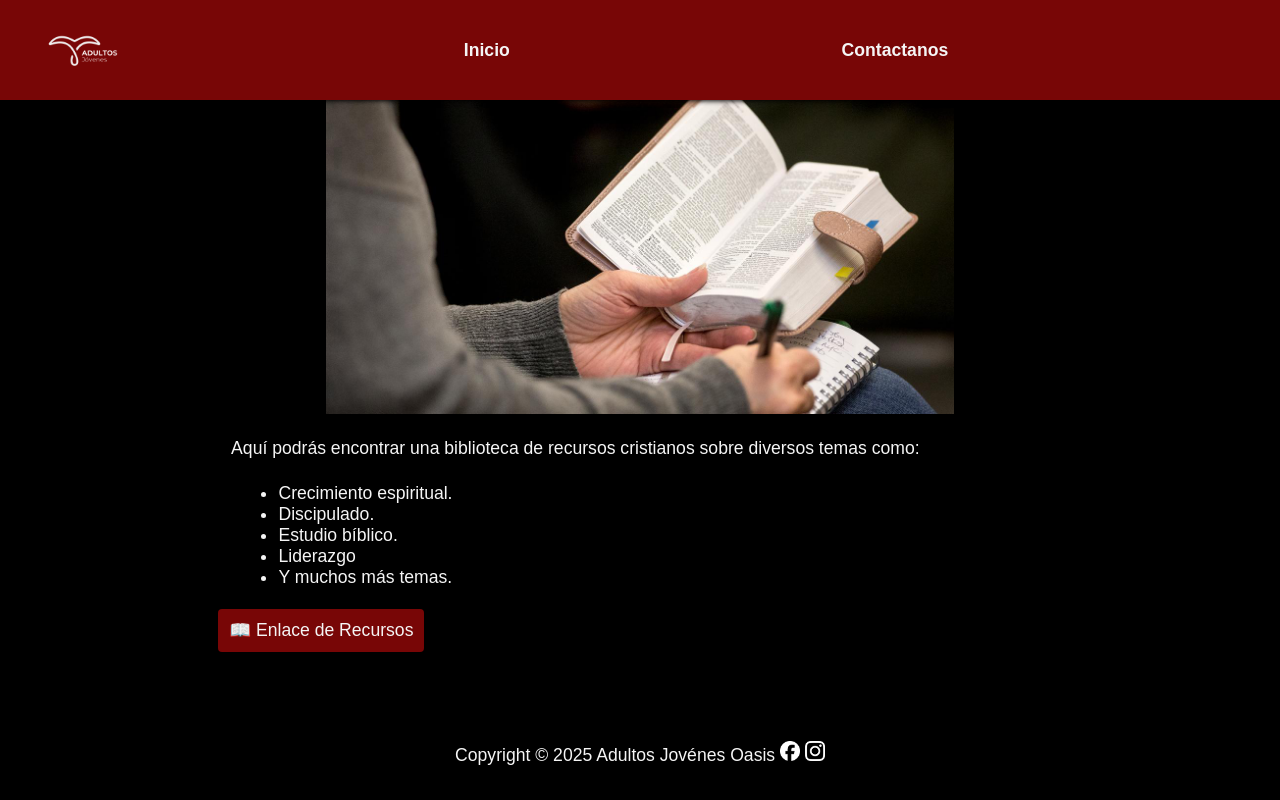
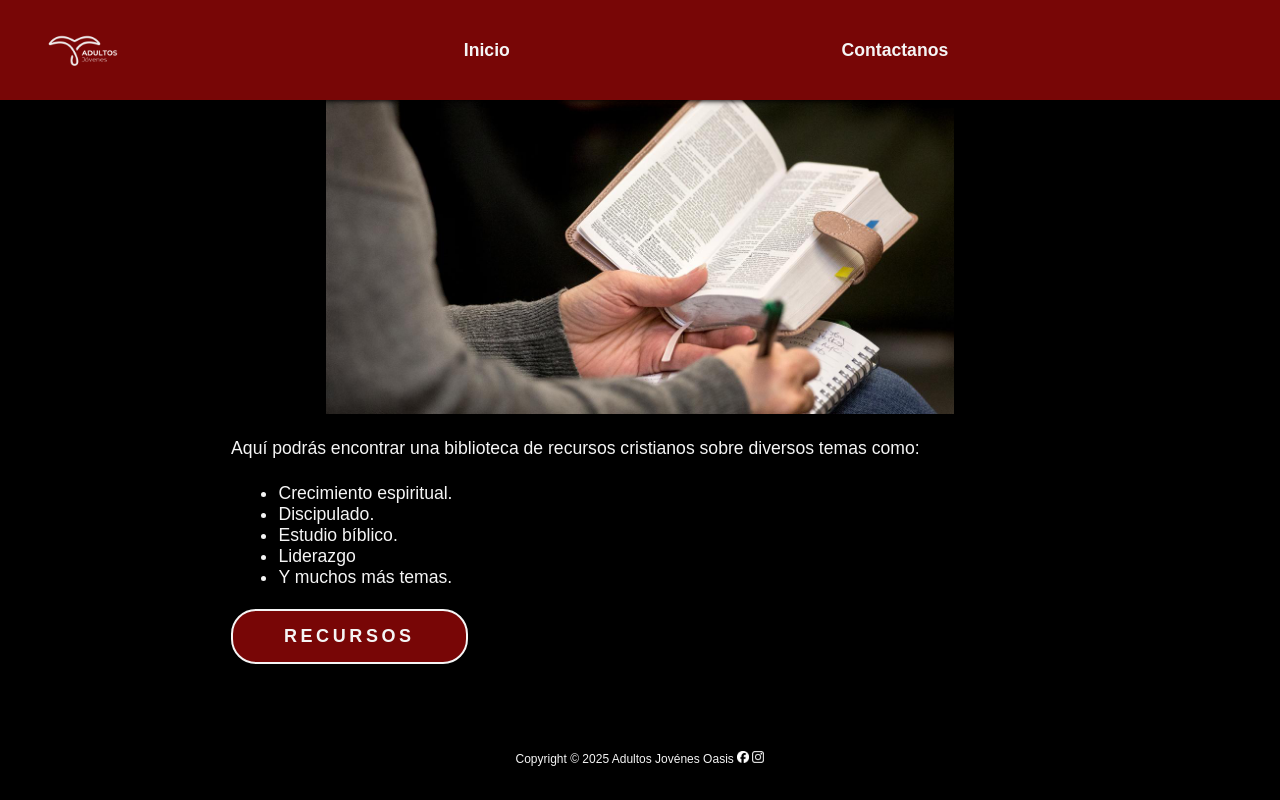
Before and after one commit to JakkGJ/adujov, a plain HTML site: page resources.html in a window 1280 px wide. Drawn offline with Linux system fonts and the light colour scheme.

Commit message:
Modified footer
* Changed footer text size and icon size.
* Modified resources button.

```diff
--- a/css/style.css
+++ b/css/style.css
@@ -127,6 +127,7 @@ footer {
 footer p {
     text-align: center;
     margin: auto;
+    font-size: 12px;
 }
 
 .main-inner {
@@ -136,19 +137,28 @@ footer p {
     margin-right: auto;
 }
 
+.standard-link {
+    margin: var(--MARGIN);
+    padding: var(--PADDING-SIDE);
+}
+
 button {
-    /* margin: var(--MARGIN); */
-    margin-left: 0.5rem;
-    padding: 1.25%;
     background-color: var(--BGCOLOR);
     /* display: inline-block; */
     cursor: pointer;
+    font-weight: 700;
     text-align: center;
-    border: none;
+    border:2px solid whitesmoke;
     color: var(--FONT-COLOR);
-    font-size: var(--FS);
-    /* font-family: var(--FF); */
-    border-radius: 4px;
+    border-radius: 25px;
+    text-transform: uppercase;
+    letter-spacing: .2em;
+    padding: 15px 25px;
+}
+
+button:hover, button:focus {
+    border-color: antiquewhite;
+    color: antiquewhite;
 }
 
 .map {
@@ -192,6 +202,10 @@ button {
         margin: auto;
         width: 70%;
     }
+
+    button {
+        font-size: 18px;
+    }
 }
 
 @media (orientation: landscape) {
--- a/resources.html
+++ b/resources.html
@@ -37,7 +37,7 @@
                 </ul>
                 <br>
                 <a class="standard-link" href="https://drive.google.com/drive/folders/1lo0vhW6nrxLZyIVtqcclYO5WYiSmubw7" target="_blank" rel="noopener noreferrer">
-                    <button>📖 Enlace de Recursos</button>
+                    <button>&nbsp;&nbsp;&nbsp;Recursos&nbsp;&nbsp;&nbsp;</button>
                 </a>
             </p>
         </div>
@@ -47,10 +47,10 @@
             <span class="nowrap">Copyright &copy; 2025</span>
             <span class="nowrap">Adultos Jovénes Oasis</span>
             <a href="https://www.facebook.com/adultosjovenesoasisgrecia" target="_blank" rel="noopener noreferrer">
-                <img src="img/Facebook_Logo_Secondary.png" alt="Logo Facebook" width="20" height="20">
+                <img src="img/Facebook_Logo_Secondary.png" alt="Logo Facebook" width="12" height="12">
             </a>
             <a href="https://www.instagram.com/adultos.jovenes/" target="_blank" rel="noopener noreferrer">
-                <img src="img/Instagram_Glyph_White.png" alt="Logo Instagram" width="20" height="20">
+                <img src="img/Instagram_Glyph_White.png" alt="Logo Instagram" width="12" height="12">
             </a>
         </p>
     </footer>
```
Also changed, not shown: contact.html (+2 -2 lines), index.html (+2 -2 lines).
